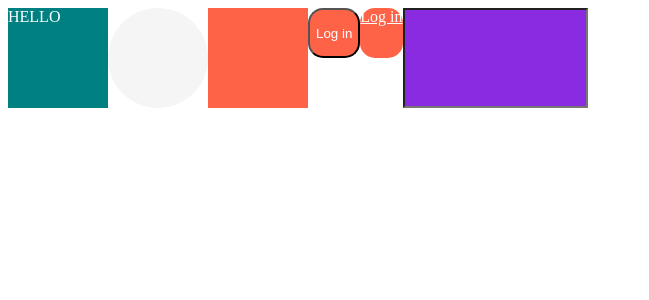
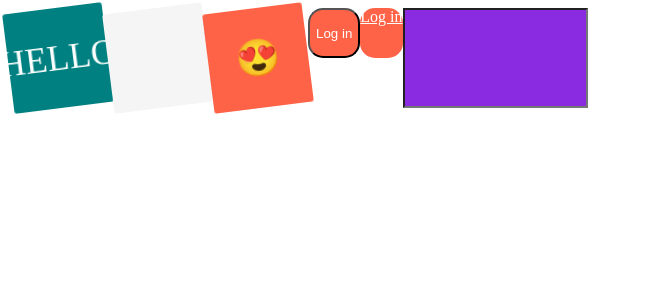
Before and after one commit to abcdefu12/practiceJS, a React (Create React App) app in the folder react-mclass/styled-comp/: page / in a window 1280 px wide. Shown: the top 300 px of the page, without its empty margins (0-649 px from the left). Built offline with nearby package versions, Linux system fonts and the light colour scheme.

Commit message:
feat: anim of styled-comp basic

```diff
--- a/react-mclass/styled-comp/src/App.js
+++ b/react-mclass/styled-comp/src/App.js
@@ -1,15 +1,42 @@
-import styled from "styled-components";
+import styled, { keyframes } from "styled-components";
 
 //def
 const Father = styled.div`
   display: flex;
 `;
+const rotateAnim = keyframes`
+  /* from{
+    transform: rotate(0deg);
+    border-radius: 0px;
+  }
+  to{
+    transform: rotate(360deg);
+    border-radius: 70px;
+  } */
+  0%{
+    transform: rotate(0deg);
+    border-radius: 0px;
+  }
+  50%{
+    border-radius: 70px;
+  }
+  100%{
+    transform: rotate(360deg);
+    border-radius: 0px;
+  }
+`;
 const Box = styled.div`
   background-color: ${(props) => props.bgColor};
   width: 100px;
   height: 100px;
+  animation: ${rotateAnim} 1s linear infinite;
+  display: flex;
+  justify-content: center;
+  align-items: center;
+  span {
+    font-size: 36px;
+  }
 `;
-
 const Text = styled.span`
   color: white;
 `;
@@ -22,21 +49,25 @@ const Btn = styled.button`
   border-radius: 15px;
   height: 50px;
 `;
-const Input = styled.input.attrs({required: true, minLength: 5})`
+const Input = styled.input.attrs({ required: true, minLength: 5 })`
   background-color: blueviolet;
 `;
 
 //imp
 function App() {
-  return(
+  return (
     <Father as="header">
       <Box bgColor="teal">
         <Text>HELLO</Text>
       </Box>
       <Circle bgColor="whitesmoke" />
-      <Box bgColor="tomato" />
+      <Box bgColor="tomato">
+        <span>😍</span>
+      </Box>
       <Btn>Log in</Btn>
-      <Btn as="a" href="/">Log in</Btn>
+      <Btn as="a" href="/">
+        Log in
+      </Btn>
       <Input />
     </Father>
   );
```
